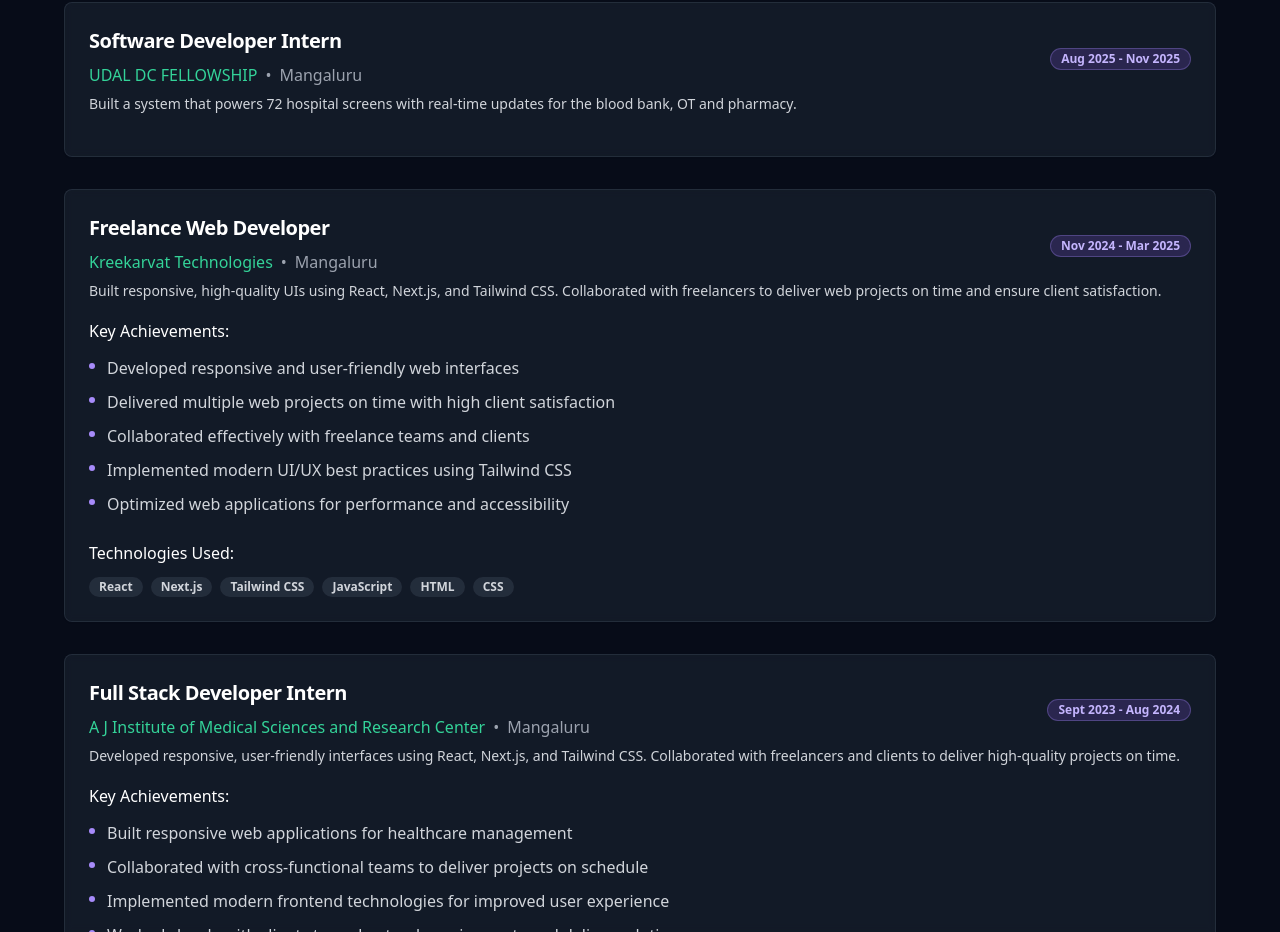
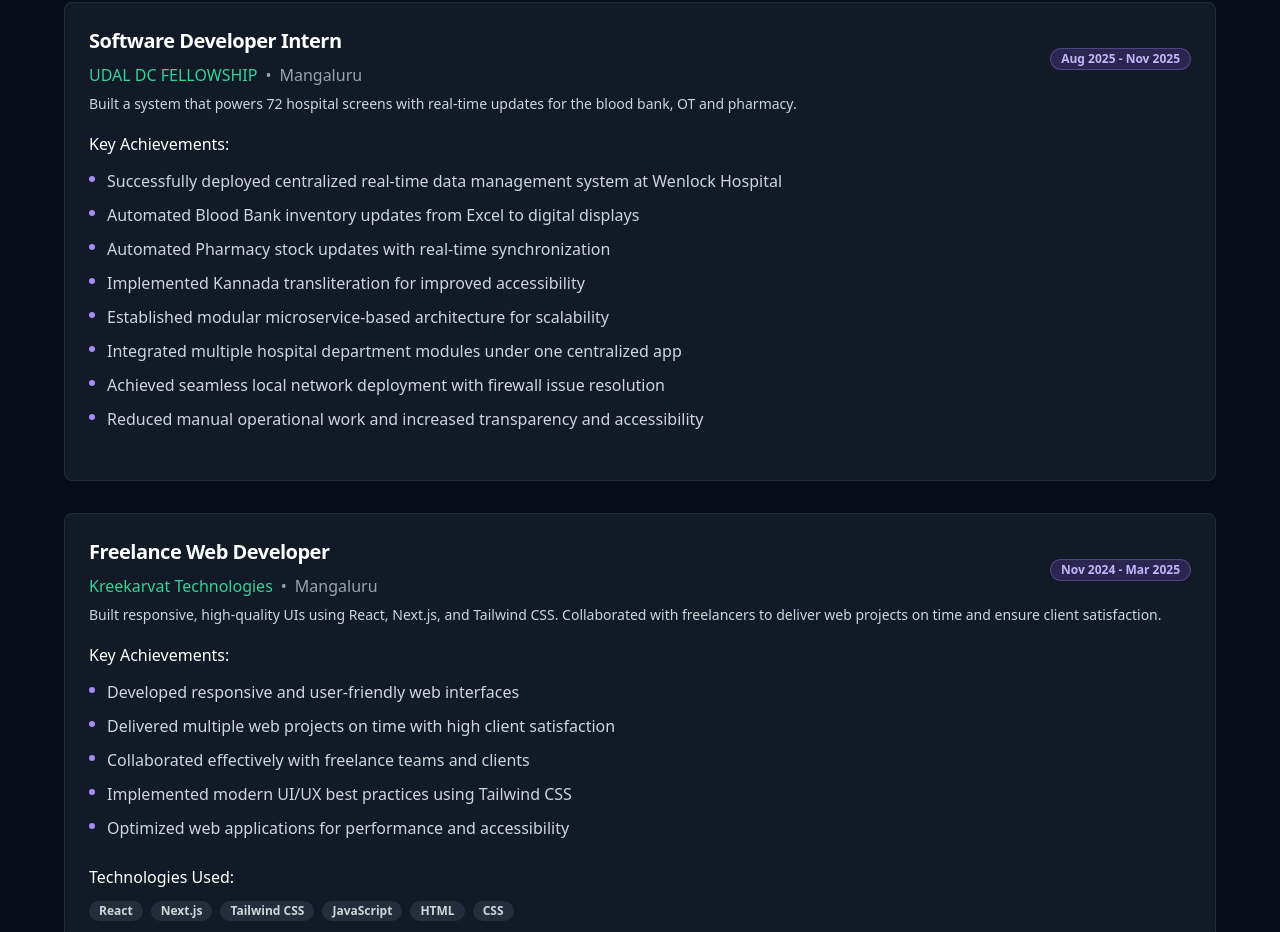
Before and after one commit to HimanshuHegde/myPortfolio, a Next.js app: page / in a window 1280 px wide. Shown: the part 3516-4448 px from the top of the page. Built offline with nearby package versions, Linux system fonts and the light colour scheme.

Commit message:
added achievements

```diff
--- a/app/page.tsx
+++ b/app/page.tsx
@@ -98,7 +98,7 @@ export default function Portfolio() {
       title: "VidSync",
       description:
         " VidSync — Real-time video syncing platform using Next.js and Socket.IO. Enables synchronized playback for group viewing across devices.",
-      techStack: ["React", "Next.js", "WebSocket", "Socket.io", "YouTube Api", "Tailwind","Node js"],
+      techStack: ["React", "Next.js", "WebSocket", "Socket.io", "YouTube Api", "Tailwind", "Node js"],
       githubUrl: "https://github.com/HimanshuHegde/vidsync",
       liveUrl: "https://vidsync-green.vercel.app",
     },
@@ -114,7 +114,7 @@ export default function Portfolio() {
       title: "Email Aggregator ",
       description:
         "Developed a real-time email management system with IMAP sync, Elasticsearch-powered search, email sending, and AI-based categorization integrated with Slack/webhooks. ",
-      techStack: ["React", "Prisma ORM", "Tailwind", "PostgreSQL", "Node js","Express js", "Socket.io","gemini api","IMAP connections",  "Nodemailer","Slack notifications", "Webhooks","Docker"],
+      techStack: ["React", "Prisma ORM", "Tailwind", "PostgreSQL", "Node js", "Express js", "Socket.io", "gemini api", "IMAP connections", "Nodemailer", "Slack notifications", "Webhooks", "Docker"],
       githubUrl: "https://github.com/HimanshuHegde/Email-Aggregator",
       liveUrl: "https://email-aggregator-ten.vercel.app/",
     },
@@ -168,12 +168,22 @@ export default function Portfolio() {
 
   const workExperience = [
     {
-      company : "UDAL DC FELLOWSHIP",
+      company: "UDAL DC FELLOWSHIP",
       position: "Software Developer Intern",
       duration: "Aug 2025 - Nov 2025",
       location: "Mangaluru",
-      description:"Built a system that powers 72 hospital screens with real-time updates for the blood bank, OT and pharmacy."
-    },{
+      description: "Built a system that powers 72 hospital screens with real-time updates for the blood bank, OT and pharmacy.",
+      achievements: [
+        "Successfully deployed centralized real-time data management system at Wenlock Hospital",
+        "Automated Blood Bank inventory updates from Excel to digital displays",
+        "Automated Pharmacy stock updates with real-time synchronization",
+        "Implemented Kannada transliteration for improved accessibility",
+        "Established modular microservice-based architecture for scalability",
+        "Integrated multiple hospital department modules under one centralized app",
+        "Achieved seamless local network deployment with firewall issue resolution",
+        "Reduced manual operational work and increased transparency and accessibility"
+      ]
+    }, {
       company: "Kreekarvat Technologies",
       position: "Freelance Web Developer",
       duration: "Nov 2024 - Mar 2025",
@@ -234,13 +244,11 @@ export default function Portfolio() {
     <div className="min-h-screen bg-gray-950 text-white relative overflow-hidden">
       {/* Banner Notification */}
       <div
-        className={`fixed top-0 left-0 right-0 z-[100] backdrop-blur-xl transform transition-all duration-500 ease-in-out ${
-          banner.show ? "translate-y-0 opacity-100" : "-translate-y-full opacity-0"
+        className={`fixed top-0 left-0 right-0 z-[100] backdrop-blur-xl transform transition-all duration-500 ease-in-out ${banner.show ? "translate-y-0 opacity-100" : "-translate-y-full opacity-0"
           }`}
       >
         <div
-          className={`mx-4 mt-4 p-4 rounded-lg shadow-2xl border ${
-            banner.type === "success"
+          className={`mx-4 mt-4 p-4 rounded-lg shadow-2xl border ${banner.type === "success"
               ? "bg-emerald-500/20 border-emerald-400/50 text-emerald-100"
               : "bg-red-500/20 border-red-400/50 text-red-100"
             }`}
```
Lines whose indentation alone changed are shown as unchanged.
